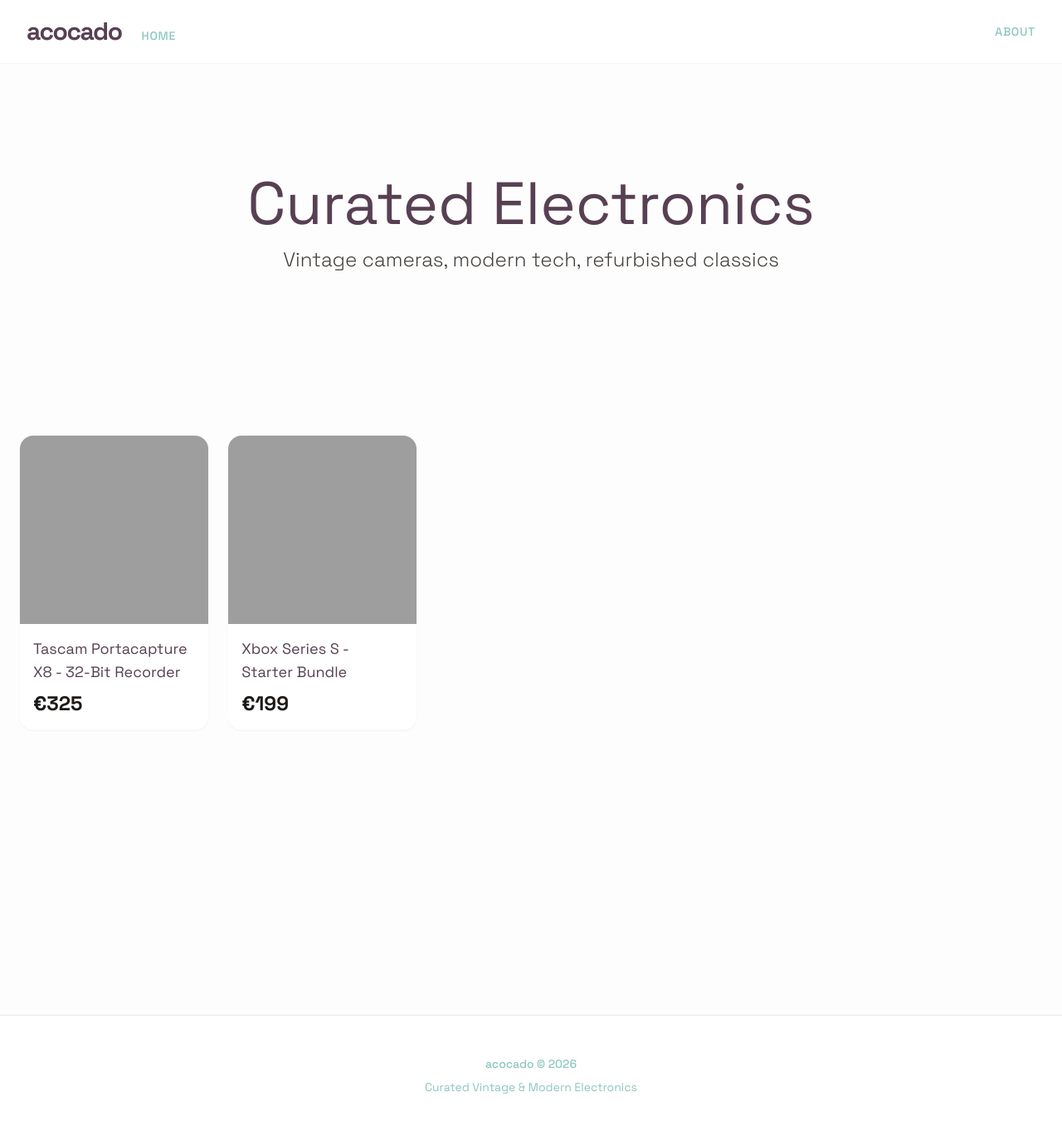
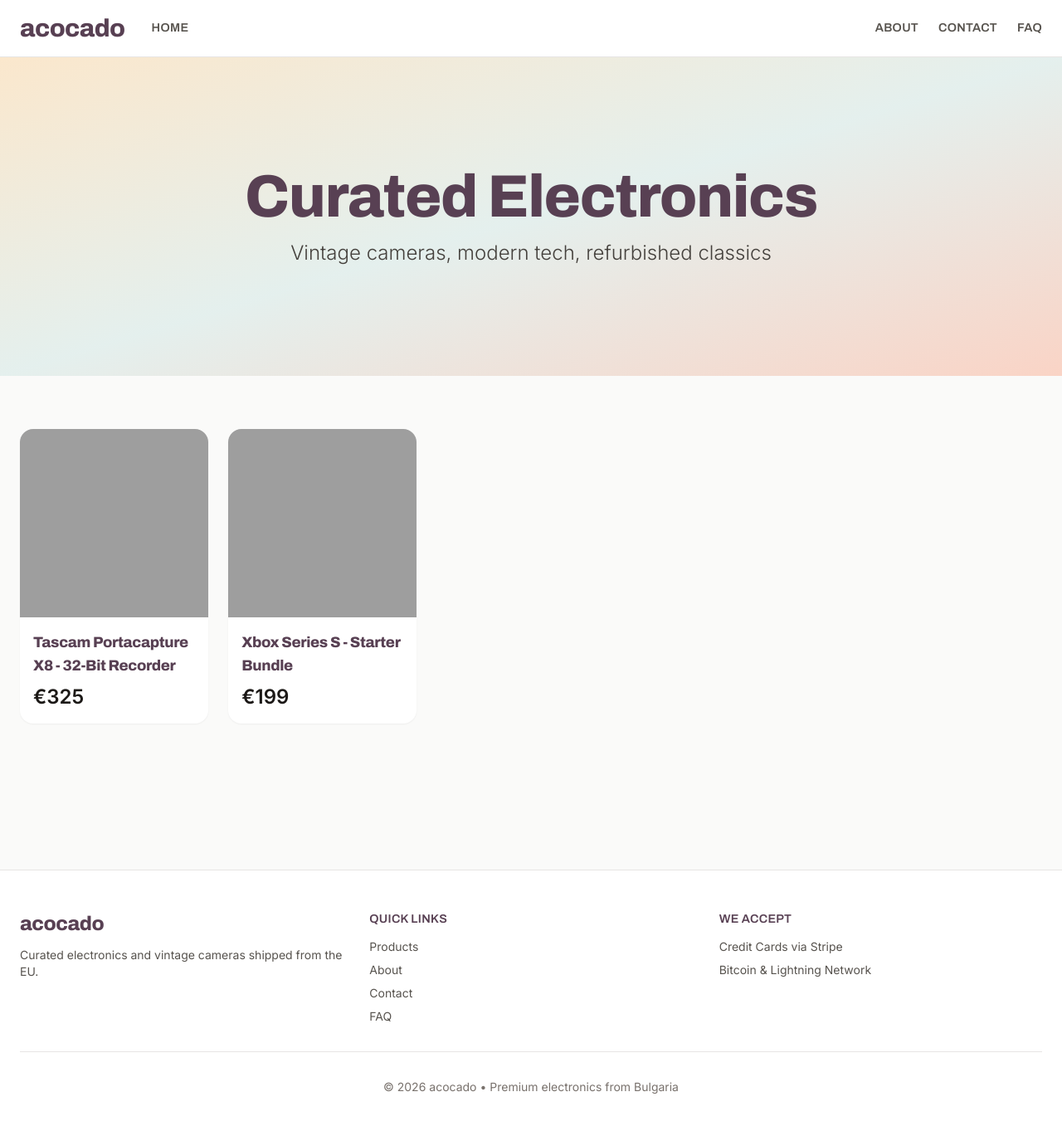
Before and after one commit to acocado/acocado, a Jekyll site: the page built from index.html, in a window 1280 px wide and 1368 px high. Shown: the top 1357 px of the window at 83% size. Built offline with Jekyll 4.4.1, drawn with Linux system fonts in a browser that asks for light colours; nearby versions of some CDN libraries.

Commit message:
Update default.html

```diff
--- a/_layouts/default.html
+++ b/_layouts/default.html
@@ -7,63 +7,115 @@
     <meta name="description" content="{{ site.description }}">
     <script src="https://cdn.tailwindcss.com"></script>
     <style>
-        @import url('https://fonts.googleapis.com/css2?family=Space+Grotesk:wght@300..700&display=swap');
+        @import url('https://fonts.googleapis.com/css2?family=Archivo:wght@400;500;600;700;800;900&family=Inter:wght@300;400;500;600&display=swap');
 
         body {
-            font-family: 'Space Grotesk', sans-serif;
-            background-color: #fdfdfd; /* Very light, warm off-white */
-            color: #584053; /* Deep plum from palette */
+            font-family: 'Inter', sans-serif;
         }
 
-        .brand-text {
-            font-family: 'Space Grotesk', sans-serif;
-            font-weight: 700;
-            letter-spacing: -0.05em;
+        .font-display {
+            font-family: 'Archivo', sans-serif;
+            font-weight: 800;
+            letter-spacing: -0.02em;
         }
 
         .nav-link {
-            color: #8DC6BF; /* Teal from palette */
-            transition: color 0.2s ease;
+            font-family: 'Archivo', sans-serif;
+            font-weight: 600;
+            font-size: 0.9rem;
+            letter-spacing: 0.02em;
+            text-transform: uppercase;
         }
 
-        .nav-link:hover {
-            color: #F97B4F; /* Coral from palette */
+        .hero-blur {
+            backdrop-filter: blur(8px);
+            background: rgba(252, 188, 102, 0.15);
         }
     </style>
+    <script>
+        tailwind.config = {
+            theme: {
+                extend: {
+                    colors: {
+                        plum: '#584053',
+                        teal: '#8DC6BF',
+                        peach: '#FCBC66',
+                        coral: '#F97B4F',
+                    }
+                }
+            }
+        }
+    </script>
 </head>
-<body class="min-h-screen flex flex-col">
+<body class="bg-stone-50 min-h-screen">
     <!-- Navigation -->
-    <nav class="bg-white/80 backdrop-blur-md border-b border-gray-100 sticky top-0 z-50">
-        <div class="max-w-7xl mx-auto px-4 sm:px-6 lg:px-8 py-5">
+    <nav class="bg-white border-b border-stone-200 sticky top-0 z-50">
+        <div class="max-w-7xl mx-auto px-6 py-4">
             <div class="flex items-center justify-between">
-                <!-- Left side: Logo & Home -->
-                <div class="flex items-baseline gap-6">
-                    <a href="/" class="brand-text text-3xl text-[#584053]">acocado</a>
-                    <a href="/" class="hidden sm:block text-sm font-medium nav-link uppercase tracking-wider">Home</a>
+                <!-- Left: Logo + Home -->
+                <div class="flex items-center gap-8">
+                    <a href="/" class="font-display text-3xl text-plum hover:text-coral transition-colors">
+                        acocado
+                    </a>
+                    <a href="/" class="nav-link text-stone-600 hover:text-plum transition-colors">
+                        Home
+                    </a>
                 </div>
 
-                <!-- Right side: Links -->
+                <!-- Right: Navigation Links -->
                 <div class="flex items-center gap-6">
-                    <a href="/about.html" class="text-sm font-medium nav-link uppercase tracking-wider">About</a>
-                    <!-- FAQ and Contact disabled for now -->
-                    <!-- <a href="/faq.html" class="text-sm font-medium nav-link uppercase tracking-wider">FAQ</a> -->
-                    <!-- <a href="/contact.html" class="text-sm font-medium nav-link uppercase tracking-wider">Contact</a> -->
+                    <a href="/about.html" class="nav-link text-stone-600 hover:text-plum transition-colors">
+                        About
+                    </a>
+                    <a href="/contact.html" class="nav-link text-stone-600 hover:text-plum transition-colors">
+                        Contact
+                    </a>
+                    <a href="/faq.html" class="nav-link text-stone-600 hover:text-plum transition-colors">
+                        FAQ
+                    </a>
                 </div>
             </div>
         </div>
     </nav>
 
     <!-- Main Content -->
-    <main class="flex-grow">
+    <main>
         {{ content }}
     </main>
 
     <!-- Footer -->
-    <footer class="border-t border-gray-200 mt-20 bg-white">
-        <div class="max-w-7xl mx-auto px-4 sm:px-6 lg:px-8 py-12">
-            <div class="flex flex-col items-center justify-center text-[#8DC6BF] text-sm">
-                <p class="font-medium mb-2">acocado © 2026</p>
-                <p>Curated Vintage & Modern Electronics</p>
+    <footer class="bg-white border-t border-stone-200 mt-24">
+        <div class="max-w-7xl mx-auto px-6 py-12">
+            <div class="grid grid-cols-1 md:grid-cols-3 gap-8 mb-8">
+                <!-- Column 1: Brand -->
+                <div>
+                    <h3 class="font-display text-2xl text-plum mb-3">acocado</h3>
+                    <p class="text-stone-600 text-sm">
+                        Curated electronics and vintage cameras shipped from the EU.
+                    </p>
+                </div>
+
+                <!-- Column 2: Quick Links -->
+                <div>
+                    <h4 class="nav-link text-plum mb-3">Quick Links</h4>
+                    <ul class="space-y-2 text-sm">
+                        <li><a href="/" class="text-stone-600 hover:text-plum transition-colors">Products</a></li>
+                        <li><a href="/about.html" class="text-stone-600 hover:text-plum transition-colors">About</a></li>
+                        <li><a href="/contact.html" class="text-stone-600 hover:text-plum transition-colors">Contact</a></li>
+                        <li><a href="/faq.html" class="text-stone-600 hover:text-plum transition-colors">FAQ</a></li>
+                    </ul>
+                </div>
+
+                <!-- Column 3: Payment Methods -->
+                <div>
+                    <h4 class="nav-link text-plum mb-3">We Accept</h4>
+                    <p class="text-stone-600 text-sm mb-2">Credit Cards via Stripe</p>
+                    <p class="text-stone-600 text-sm">Bitcoin & Lightning Network</p>
+                </div>
+            </div>
+
+            <div class="text-center pt-8 border-t border-stone-200">
+                <p class="text-stone-500 text-sm">© 2026 {{ site.title }} • Premium electronics from Bulgaria</p>
             </div>
         </div>
     </footer>
```
